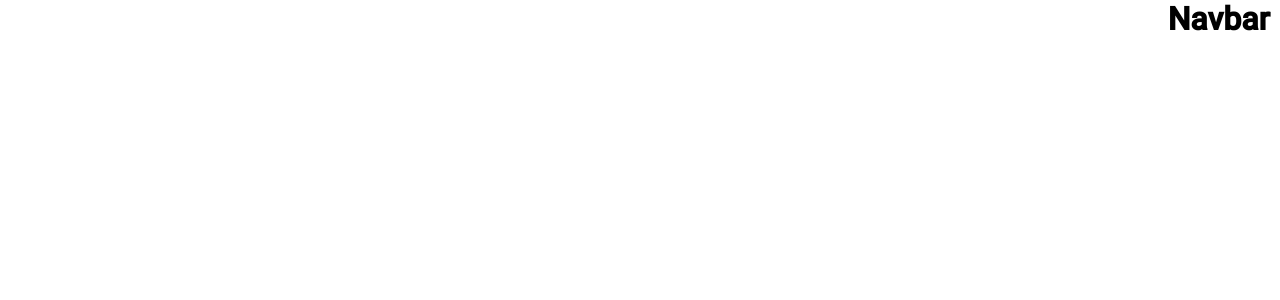
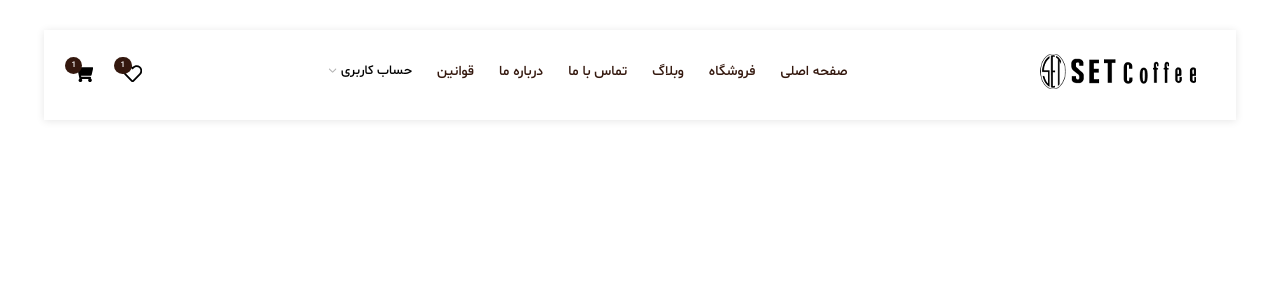
Before and after one commit to afraz-saeed1986/Coffee-Shop, a Next.js app: page / in a window 1280 px wide. Shown: the top 300 px of the page. Built offline with nearby package versions, Linux system fonts and the light colour scheme.

Commit message:
Create Navbar Section

```diff
--- a/src/app/layout.js
+++ b/src/app/layout.js
@@ -1,7 +1,5 @@
 import './globals.css'
-import { Inter } from 'next/font/google'
 
-const inter = Inter({ subsets: ['latin'] })
 
 export const metadata = {
   title: 'Create Next App',
@@ -10,8 +8,8 @@ export const metadata = {
 
 export default function RootLayout({ children }) {
   return (
-    <html lang="fa" dir='rtl'>
-      <body className={inter.className}>{children}</body>
+    <html lang="fa">
+      <body>{children}</body>
     </html>
   )
 }
--- a/src/components/modules/navbar/Navbar.js
+++ b/src/components/modules/navbar/Navbar.js
@@ -1,8 +1,94 @@
 import React from 'react'
+import styles from "./Navbar.module.css"
+import Link from 'next/link';
+import {IoIosArrowDown} from "react-icons/io";
+import {FaShoppingCart, FaRegHeart} from "react-icons/fa";
 
 function Navbar() {
   return (
-    <h1>Navbar Module</h1>
+    <nav className={styles.navbar}>
+      <main>
+        <div>
+          <Link href="/">
+            <img src="/images/logo.png" alt="Logo" />
+          </Link>
+        </div>
+
+        <ul className={styles.links}>
+          <li>
+            <Link href="/">
+              صفحه اصلی
+            </Link>
+          </li>
+
+            <li>
+            <Link href="/category">
+               فروشگاه
+            </Link>
+          </li>
+
+            <li>
+            <Link href="/blog">
+               وبلاگ
+            </Link>
+          </li>
+
+            <li>
+            <Link href="/contact-us">
+               تماس با ما
+            </Link>
+          </li>
+
+            <li>
+            <Link href="/about-us">
+               درباره ما
+            </Link>
+          </li>
+
+            <li>
+            <Link href="/rules">
+               قوانین
+            </Link>
+          </li>
+
+            {/* <li>
+            <Link href="/login-register">
+               ورود / عضویت
+            </Link>
+          </li> */}
+
+          {/*start My Account Section */}
+          <div className={styles.dropdown}>
+              <Link href="/p-user">
+              <IoIosArrowDown className={styles.dropdown_icons} />
+              حساب کاربری
+              </Link>
+              <div className={styles.dropdown_content}>
+                <Link href="/p-user/orders">سفارشات</Link>
+                <Link href="/p-user/tickets">تیکت های پشتیبانی</Link>
+                <Link href="/p-user/comments">کامنت ها</Link>
+                <Link href="/p-user/wishlist">علاقه مندی ها</Link>
+                <Link href="/p-user/account-details">جزئیات اکانت</Link>
+             </div>
+          </div>
+          {/*Finish My Account Section */}
+
+        </ul>
+
+        <div className={styles.navbar_icons}>
+          <Link href="/cart">
+              <FaShoppingCart />
+              <span>1</span>
+          </Link>
+
+          <Link href="/wishlist">
+              <FaRegHeart />
+              <span>1</span>
+          </Link>
+        </div>
+
+      </main>
+    </nav>
   )
 }
 
--- /dev/null
+++ b/src/components/modules/navbar/Navbar.module.css
@@ -0,0 +1,135 @@
+.navbar main,
+.navbar_fixed main {
+  background: rgb(255, 255, 255);
+  transition: background-color 0.2s ease;
+  box-shadow: 0 1px 8px rgba(0, 0, 0, 0.1);
+  color: black;
+  display: flex;
+  flex-direction: row-reverse;
+  padding-left: 30px;
+  padding-right: 30px;
+  height: 90px;
+  align-items: center;
+  margin: 0 auto;
+  max-width: 1192px;
+  box-shadow: 0 1px 8px rgba(0, 0, 0, 0.1);
+  z-index: 9999;
+  justify-content: space-between;
+}
+.navbar:before {
+  content: "";
+  display: block;
+  height: 30px;
+}
+.navbar_fixed main {
+  height: 73px !important;
+  box-shadow: none !important;
+}
+.navbar_fixed {
+  box-shadow: 0 1px 8px rgba(0, 0, 0, 0.1);
+  position: fixed;
+  width: 100%;
+  animation: fadeInDownBig 0.4s ease;
+  left: 0;
+  width: 100%;
+  top: 0;
+  background: white;
+  z-index: 999;
+}
+@keyframes fadeInDownBig {
+  0% {
+    transform: translate3d(0, -100%, 0);
+  }
+  100% {
+    transform: none;
+  }
+}
+.navbar {
+  position: absolute;
+  width: 100%;
+  z-index: 300;
+}
+.links {
+  display: flex;
+  gap: 25px;
+  align-items: unset;
+  flex-direction: row-reverse;
+}
+.links li {
+  list-style: none;
+  font-size: 14px;
+  font-weight: 500;
+  font-family: "shabnam", Arial, Helvetica, sans-serif;
+  color: rgb(52, 24, 14);
+  white-space: nowrap;
+}
+
+.navbar_icons {
+  display: flex;
+  gap: 30px;
+  margin-top: 0.3rem;
+  font-size: 1.2rem;
+}
+.navbar_icons a {
+  position: relative;
+}
+.navbar_icons a span {
+  left: -9px;
+  border-radius: 100%;
+  top: -7px;
+  font-size: 0.5rem;
+  padding: 0.2rem 0.4rem;
+  background: rgb(52, 24, 14);
+  color: white;
+  position: absolute;
+}
+
+.dropdown {
+  position: relative;
+  display: inline-block;
+  font-size: 13px;
+  font-weight: 500;
+  padding-bottom: 0.5rem;
+  font-family: "shabnam", Arial, Helvetica, sans-serif;
+}
+.dropdown a {
+  display: flex;
+  white-space: nowrap;
+  align-items: center;
+}
+.dropdown_content a:hover {
+  color: rgb(52, 24, 14);
+}
+.dropdown_content a {
+  padding-top: 8px;
+  padding-bottom: 8px;
+  cursor: pointer;
+  color: #848484;
+  transition: all 0.25s ease;
+  font-size: 14px;
+  justify-content: right !important;
+}
+.dropdown_content {
+  display: none !important;
+  top: 20px;
+  padding-top: 20px !important;
+  right: -3px;
+  text-align: right;
+  flex-direction: column;
+  position: absolute;
+  background-color: #f9f9f9;
+  min-width: 220px;
+  box-shadow: 0px 8px 16px 0px rgba(0, 0, 0, 0.2);
+  padding: 12px 20px;
+  z-index: 1;
+}
+.dropdown_icons {
+  font-size: 0.7rem;
+  position: relative;
+  right: 3px;
+  color: rgba(82, 82, 82, 0.45);
+}
+
+.dropdown:hover .dropdown_content {
+  display: flex !important;
+}
```
Also changed, not shown: 1 other file (tests, documents, lock files or other folders).
